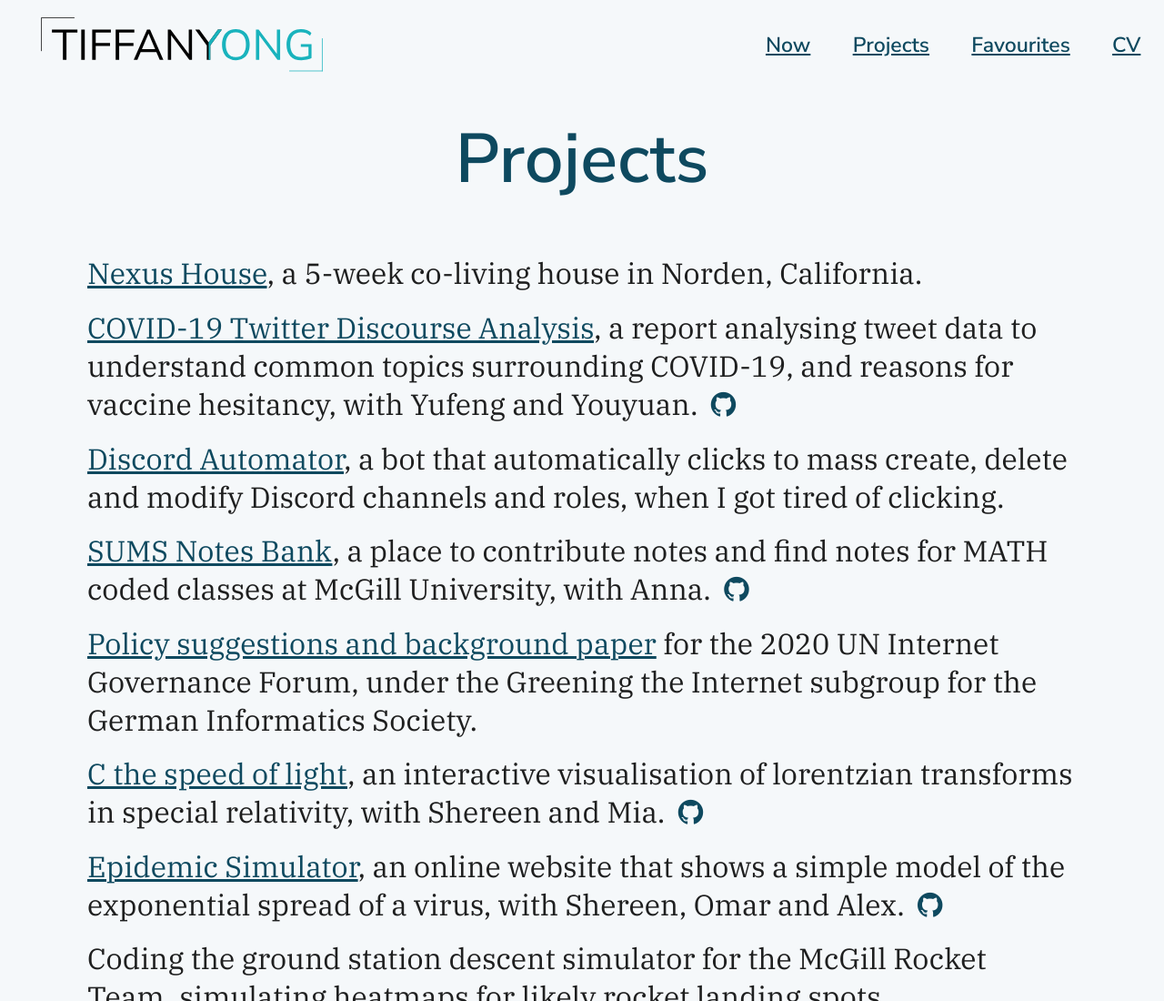
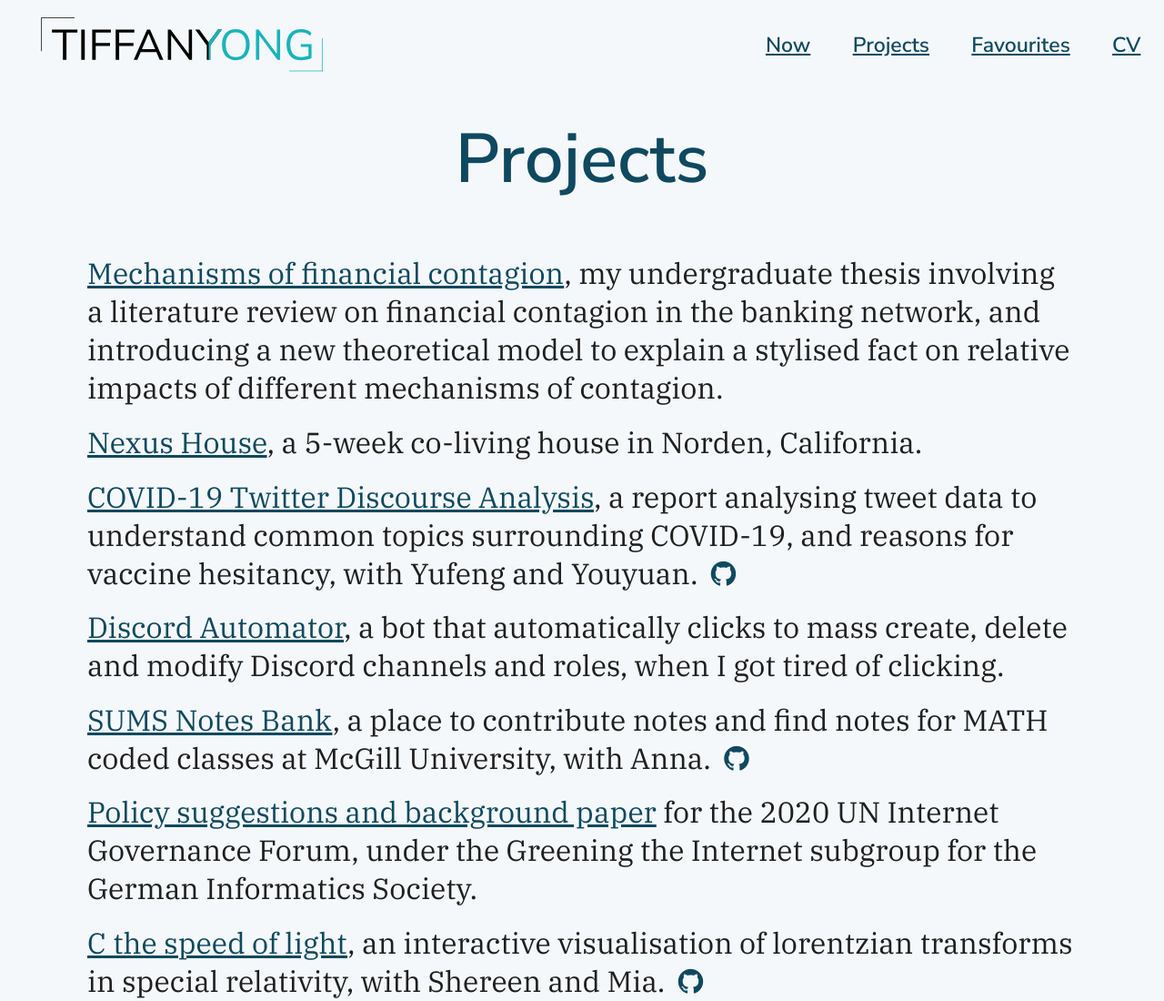
Before and after one commit to TiffanyYong/personal-website, a plain HTML site: page projects/index.html in a window 1280 px wide. Shown: the top 1100 px of the page at 91% size. Drawn offline with Linux system fonts and the light colour scheme; files whose address does not match are found by name.

Commit message:
update cv

```diff
--- a/projects/index.html
+++ b/projects/index.html
@@ -29,6 +29,9 @@
         Projects
       </h1>
         <div id = 'projectslist'>
+          <span class = 'projectitem'>
+            <a href='/projects/mechanisms-of-financial-contagion.pdf'>Mechanisms of financial contagion</a>, my undergraduate thesis involving a literature review on financial contagion in the banking network, and introducing a new theoretical model to explain a stylised fact on relative impacts of different mechanisms of contagion.
+          </span>
           <span class = 'projectitem'>
             <a href='https://nexushouse.co'>Nexus House</a>, a 5-week co-living house in Norden, California.
           </span>
```
Also changed, not shown: 2 other files.
